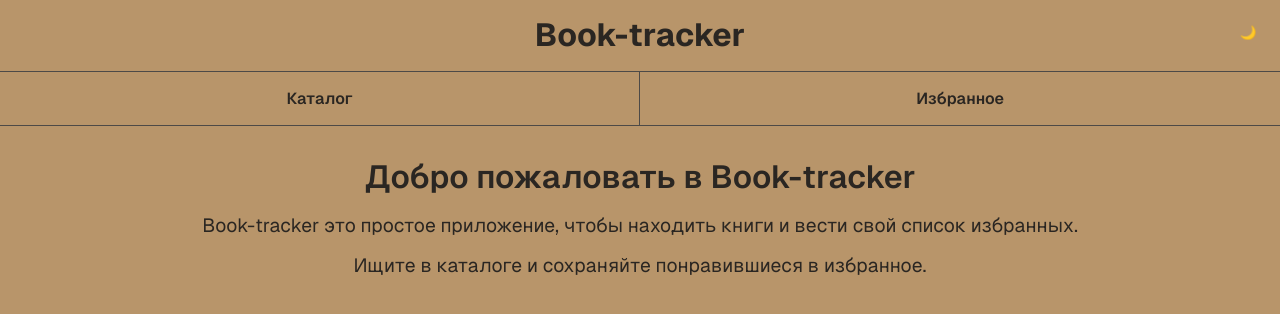
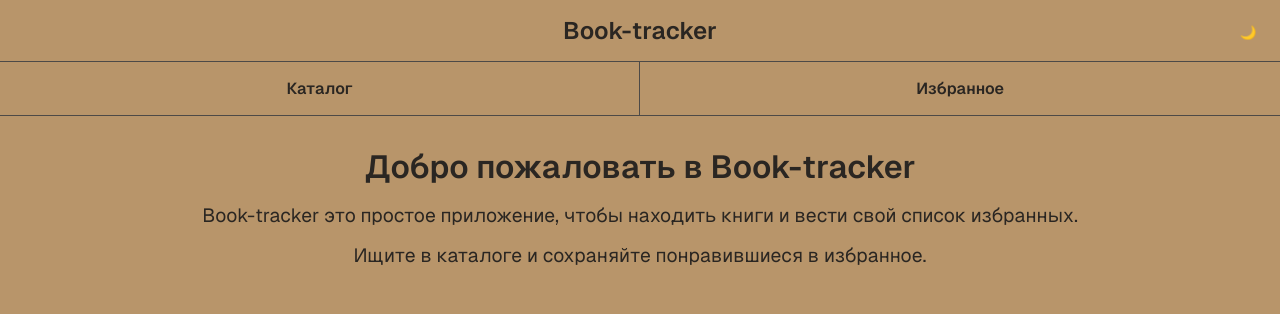
Before and after one commit to Hasket510/book-tracker, a Next.js app: page / in a window 1280 px wide. Shown: the top 314 px of the page. Built offline with nearby package versions, Linux system fonts and the light colour scheme.

Commit message:
refactor: improve a11y

```diff
--- a/src/app/bookList/BookListView/BookListView.module.scss
+++ b/src/app/bookList/BookListView/BookListView.module.scss
@@ -3,6 +3,12 @@
 	display: flex;
 	flex-direction: column;
 	gap: 2rem;
+
+	.title {
+		font-size: 2rem;
+		font-weight: 600;
+		text-align: center;
+	}
 
 	.bookList {
 		display: flex;
--- a/src/app/bookList/BookListView/BookListView.tsx
+++ b/src/app/bookList/BookListView/BookListView.tsx
@@ -45,6 +45,7 @@ export function BookListView() {
 
 	return (
 		<section className={styles.bookListView}>
+			<h1 className={styles.title}>Каталог</h1>
 			<SearchForm
 				inputText={inputText}
 				isLoading={isLoading}
@@ -68,7 +69,7 @@ export function BookListView() {
 				<div className={styles.observerTrigger} ref={observerRef} />
 			)}
 
-			{isError && <p>Не удалось загрузить книги</p>}
+			{isError && <p role='alert'>Не удалось загрузить книги</p>}
 		</section>
 	)
 }
--- a/src/app/favorites/FavoritesView/FavoritesView.tsx
+++ b/src/app/favorites/FavoritesView/FavoritesView.tsx
@@ -10,6 +10,7 @@ export function FavoritesView() {
 	if (books.length === 0) {
 		return (
 			<section className={styles.favoritesView}>
+				<h1 className={styles.title}>Избранное</h1>
 				<div className={styles.emptyState} role='status'>
 					<p className={styles.emptyTitle}>Пока нет избранного</p>
 					<p className={styles.emptyHint}>
@@ -25,6 +26,7 @@ export function FavoritesView() {
 
 	return (
 		<section className={styles.favoritesView}>
+			<h1 className={styles.title}>Избранное</h1>
 			<ul className={styles.favoritesList}>
 				{books.map(book => (
 					<FavoritesCard key={book.id} {...book} />
--- a/src/app/layout.tsx
+++ b/src/app/layout.tsx
@@ -32,7 +32,7 @@ export default function RootLayout({
 				<ThemeProvider attribute='class' defaultTheme='system' enableSystem>
 					<TanStackQueryProvider>
 						<Header />
-						{children}
+						<main>{children}</main>
 					</TanStackQueryProvider>
 				</ThemeProvider>
 			</body>
--- a/src/app/page.module.scss
+++ b/src/app/page.module.scss
@@ -1,14 +1,11 @@
-.main {
+.section {
 	padding: 1rem 2rem;
+	display: flex;
+	flex-direction: column;
+	align-items: center;
+	justify-content: center;
 	text-align: center;
-
-	.section {
-		display: flex;
-		flex-direction: column;
-		align-items: center;
-		justify-content: center;
-		gap: 1rem;
-	}
+	gap: 1rem;
 
 	.title {
 		font-size: 2rem;
--- a/src/app/page.tsx
+++ b/src/app/page.tsx
@@ -2,7 +2,6 @@ import styles from './page.module.scss'
 
 export default function Home() {
 	return (
-		<main className={styles.main}>
 		<section className={styles.section}>
 			<h1 className={styles.title}>Добро пожаловать в Book-tracker</h1>
 			<p className={styles.description}>
@@ -13,6 +12,5 @@ export default function Home() {
 				Ищите в каталоге и сохраняйте понравившиеся в избранное.
 			</p>
 		</section>
-		</main>
 	)
 }
--- a/src/app/styles/globals.scss
+++ b/src/app/styles/globals.scss
@@ -34,7 +34,6 @@ a {
 
 button {
 	border: none;
-	outline: none;
 	background-color: transparent;
 	cursor: pointer;
 }
@@ -44,6 +43,5 @@ ul {
 }
 
 input {
-	outline: none;
 	border: none;
 }
--- a/src/components/BookCard/BookCard.tsx
+++ b/src/components/BookCard/BookCard.tsx
@@ -21,6 +21,7 @@ export function BookCard(book: IBookProps) {
 					type='button'
 					className={`${styles.cardButton} ${isFavorite ? styles.added : ''}`}
 					onClick={handleChange}
+					aria-pressed={isFavorite}
 				>
 					{isFavorite ? 'Убрать из избранного −' : 'В избранное +'}
 				</button>
--- a/src/components/Header/Header.module.scss
+++ b/src/components/Header/Header.module.scss
@@ -9,6 +9,8 @@
 
 	.title {
 		text-align: center;
+		font-size: 1.5rem;
+		font-weight: 600;
 	}
 
 	.navList {
--- a/src/components/Header/Header.tsx
+++ b/src/components/Header/Header.tsx
@@ -1,16 +1,16 @@
+import { ThemeToggle } from '@/components/ThemeToggle'
 import { NAV_ITEMS } from '@/constants/navigation'
 import Link from 'next/link'
-import { ThemeToggle } from '@/components/ThemeToggle'
 import styles from './Header.module.scss'
 
 export function Header() {
 	return (
 		<header className={styles.header}>
-			<h1 className={styles.title}>
+			<p className={styles.title}>
 				<Link className={styles.titleLink} href='/'>
 					Book-tracker
 				</Link>
-			</h1>
+			</p>
 			<nav>
 				<ul className={styles.navList}>
 					{NAV_ITEMS.map(({ path, label }) => (
```
Also changed, not shown: src/app/favorites/FavoritesView/FavoritesView.module.scss (+9 -0 lines). Lines whose indentation alone changed are shown as unchanged.
